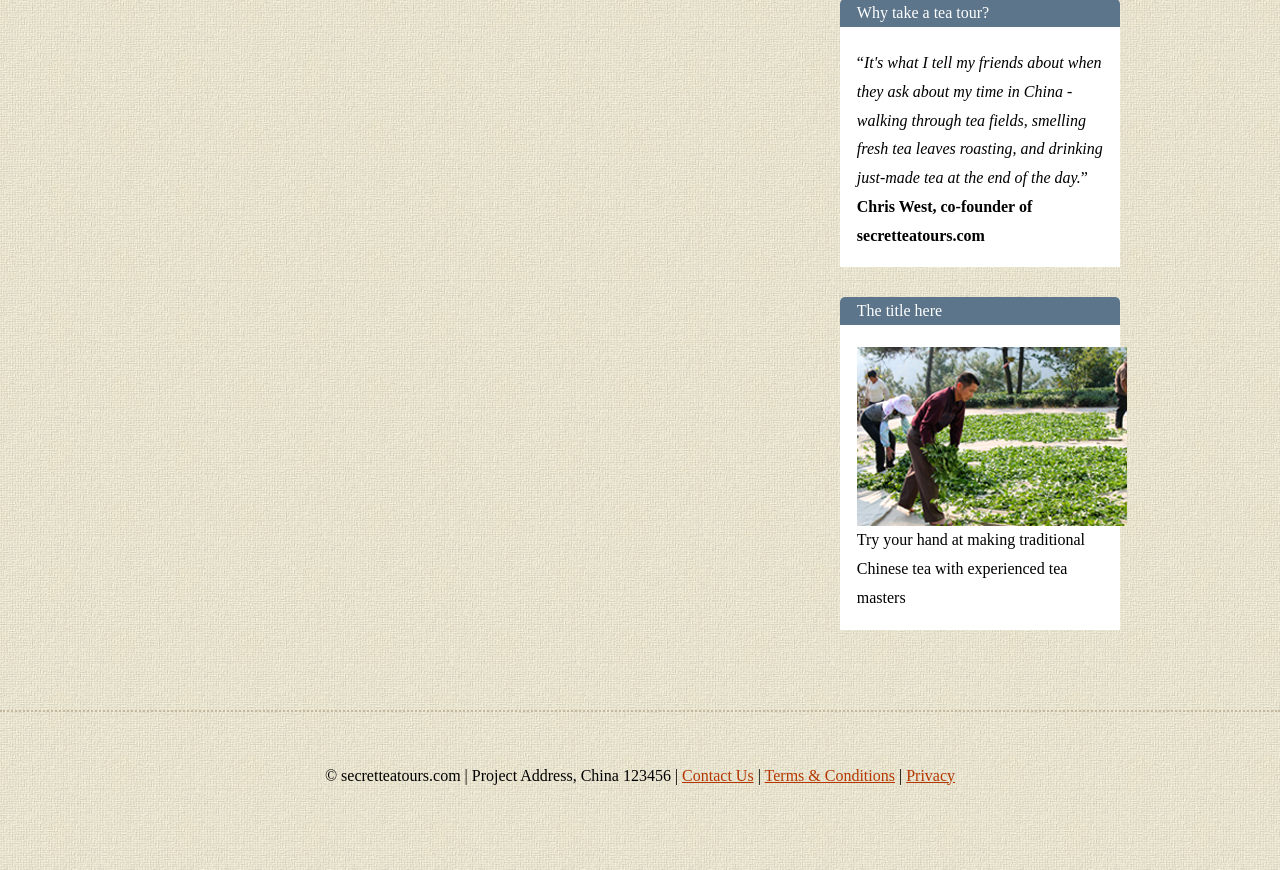
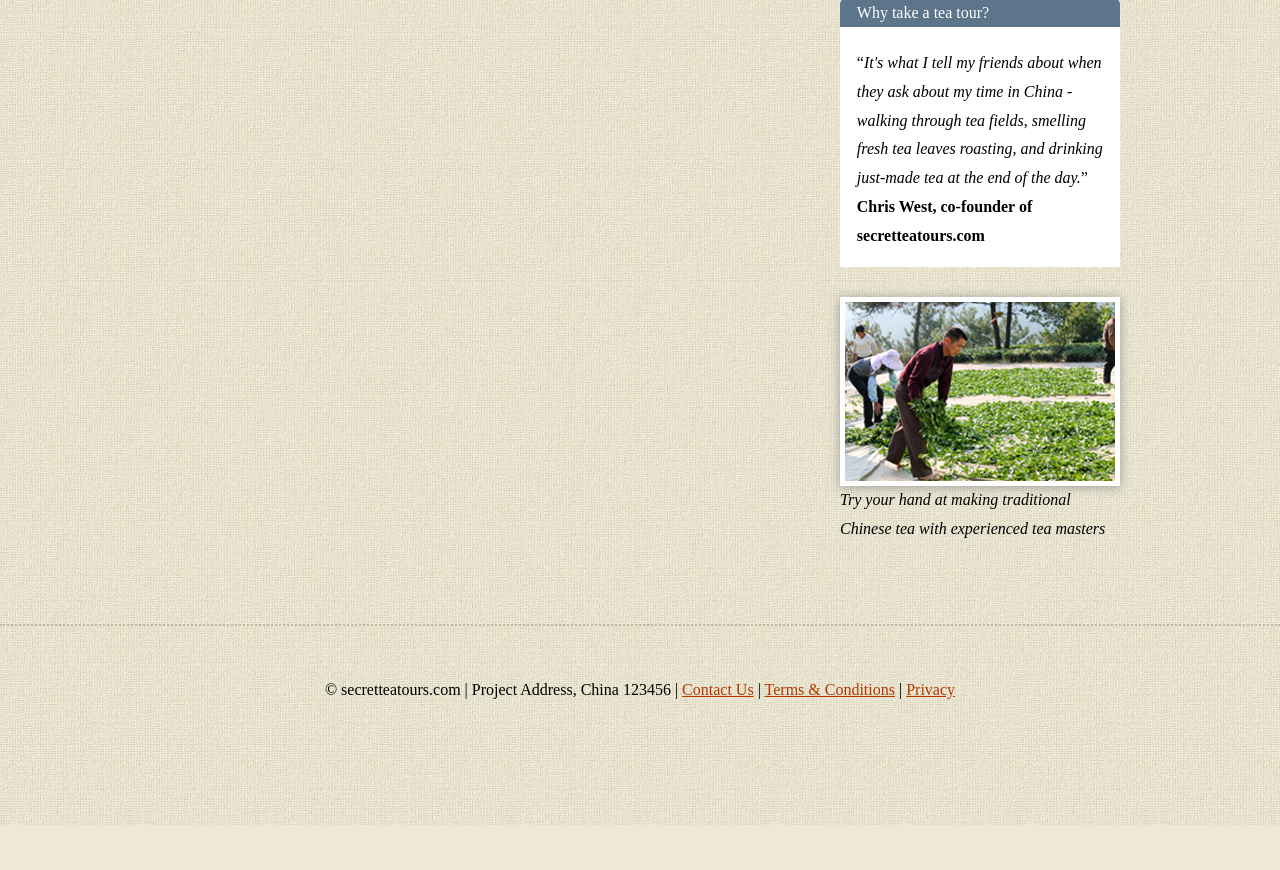
Before and after one commit to minrivertea/secrettea, a Django app: template templates/website/page.html in a window 1280 px wide. Shown: the part 226-1096 px from the top of the page. After the commit the page ends 1051 px from the top, so only its background shows below. Run offline with Django 3.2, Linux system fonts and the light colour scheme; the template is opened without the code that fills it, so the values that code supplies are empty; parts of the project's set-up code (start-up, migrations or seed data) failed here and were passed over; some libraries are stand-ins or nearby versions; some web fonts are replaced.

Commit message:
something

```diff
--- a/templates/website/page.html
+++ b/templates/website/page.html
@@ -37,10 +37,9 @@ h1 {
             </p>
         </div>
 
-        <div class="box white">
-            <span class="title">The title here</span>
+        <div class="box">
             <img src="{{ static_url }}images/box1.jpg"/>
-            <p>Try your hand at making traditional Chinese tea with experienced tea masters</p>
+            <p><em>Try your hand at making traditional Chinese tea with experienced tea masters</em></p>
         </div>
 
 
```
